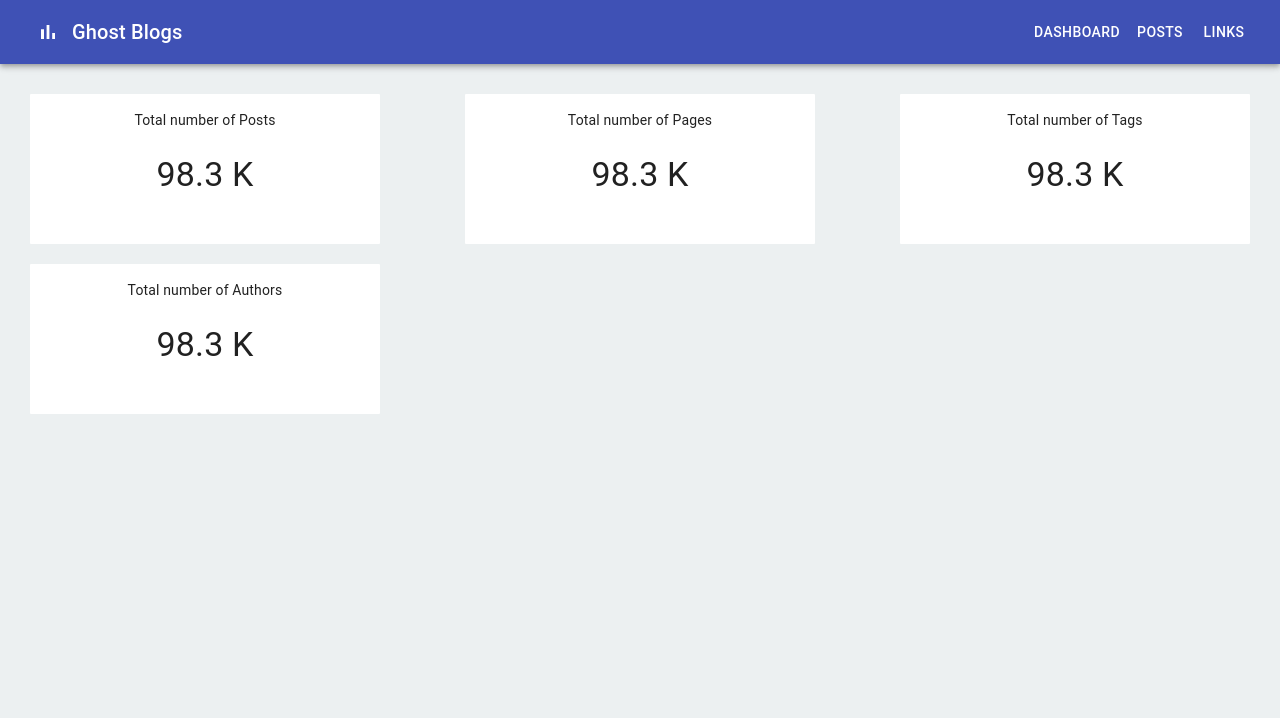
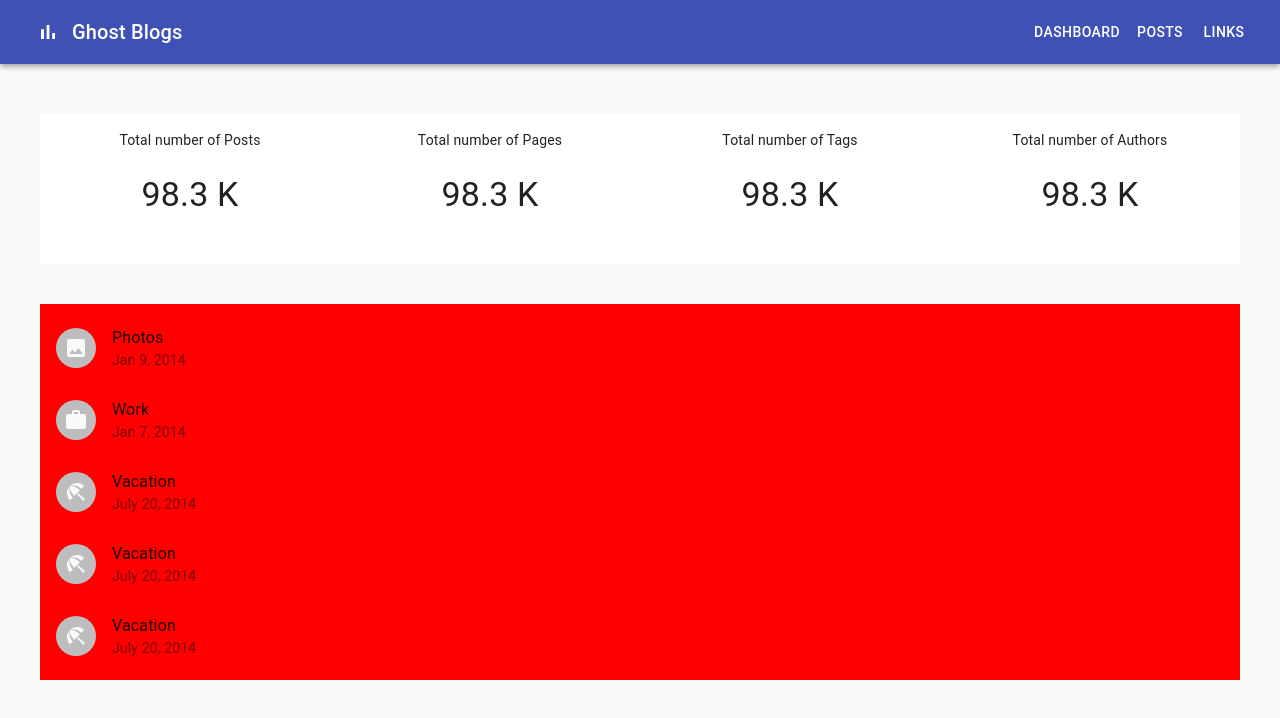
Before and after one commit to Jayesh-Devadiga/Ghost-Blogs, a React (Create React App) app: page / in a window 1280 px wide. Shown: the top 718 px of the page. Built offline with nearby package versions, Linux system fonts and the light colour scheme.

Commit message:
Add post list

```diff
--- a/package.json
+++ b/package.json
@@ -13,6 +13,7 @@
     "react-dom": "^17.0.2",
     "react-redux": "^7.2.5",
     "react-scripts": "4.0.3",
+    "recharts": "^2.1.3",
     "redux": "^4.1.1",
     "redux-thunk": "^2.3.0",
     "web-vitals": "^1.1.2"
--- a/src/components/Dashboard.js
+++ b/src/components/Dashboard.js
@@ -1,13 +1,19 @@
 import React from "react";
 import DataCard from "./DataCard";
+import PostList from "./PostList";
 
 const Dashboard = () => {
   return (
-    <div style={{ display: "flex", justifyContent: "space-between", padding: "20px", flexWrap: "wrap" }}>
-      <DataCard info="Total number of Posts" />
-      <DataCard info="Total number of Pages" />
-      <DataCard info="Total number of Tags" />
-      <DataCard info="Total number of Authors" />
+    <div>
+      <div style={{ display: "flex", justifyContent: "space-between", flexWrap: "wrap" }}>
+        <DataCard info="Total number of Posts" />
+        <DataCard info="Total number of Pages" />
+        <DataCard info="Total number of Tags" />
+        <DataCard info="Total number of Authors" />
+      </div>
+      <div>
+        <PostList />
+      </div>
     </div>
   );
 };
--- a/src/components/DataCard.js
+++ b/src/components/DataCard.js
@@ -12,9 +12,10 @@ const DataCard = ({ info }) => {
           boxShadow: 1,
           borderRadius: 1,
           p: 2,
-          minWidth: 350,
+          minWidth: 300,
           minHeight: 150,
-          margin: 10,
+          marginTop: 10,
+          marginBottom: 10,
         }}
       >
         <Box sx={{ color: "text.secondary", textAlign: "center" }}>{info}</Box>
--- a/src/components/Home.js
+++ b/src/components/Home.js
@@ -5,12 +5,12 @@ import TitleBar from "./TitleBar";
 
 const Home = () => {
   return (
-    <div style={{ background: "#ecf0f1", height: "100vh" }}>
+    <div>
       <CssBaseline />
       <TitleBar />
-      {/* <div style={{ display: "flex", justifyContent: "space-between", padding: "20px", flexWrap: "wrap" }}> */}
-      <Dashboard />
-      {/* </div> */}
+      <div style={{ padding: "20px", margin: "20px" }}>
+        <Dashboard />
+      </div>
     </div>
   );
 };
--- /dev/null
+++ b/src/components/PostList.js
@@ -0,0 +1,54 @@
+import { Avatar, List, ListItem, ListItemAvatar, ListItemText } from "@material-ui/core";
+import { BeachAccess, Image, Work } from "@material-ui/icons";
+import React from "react";
+
+const PostList = () => {
+  return (
+    <div>
+      <List style={{ background: "red", marginTop: "30px", minWidth: "300px" }}>
+        <ListItem>
+          <ListItemAvatar>
+            <Avatar>
+              <Image />
+            </Avatar>
+          </ListItemAvatar>
+          <ListItemText primary="Photos" secondary="Jan 9, 2014" />
+        </ListItem>
+        <ListItem>
+          <ListItemAvatar>
+            <Avatar>
+              <Work />
+            </Avatar>
+          </ListItemAvatar>
+          <ListItemText primary="Work" secondary="Jan 7, 2014" />
+        </ListItem>
+        <ListItem>
+          <ListItemAvatar>
+            <Avatar>
+              <BeachAccess />
+            </Avatar>
+          </ListItemAvatar>
+          <ListItemText primary="Vacation" secondary="July 20, 2014" />
+        </ListItem>
+        <ListItem>
+          <ListItemAvatar>
+            <Avatar>
+              <BeachAccess />
+            </Avatar>
+          </ListItemAvatar>
+          <ListItemText primary="Vacation" secondary="July 20, 2014" />
+        </ListItem>
+        <ListItem>
+          <ListItemAvatar>
+            <Avatar>
+              <BeachAccess />
+            </Avatar>
+          </ListItemAvatar>
+          <ListItemText primary="Vacation" secondary="July 20, 2014" />
+        </ListItem>
+      </List>
+    </div>
+  );
+};
+
+export default PostList;
```
Also changed, not shown: 1 other file (tests, documents, lock files or other folders).
